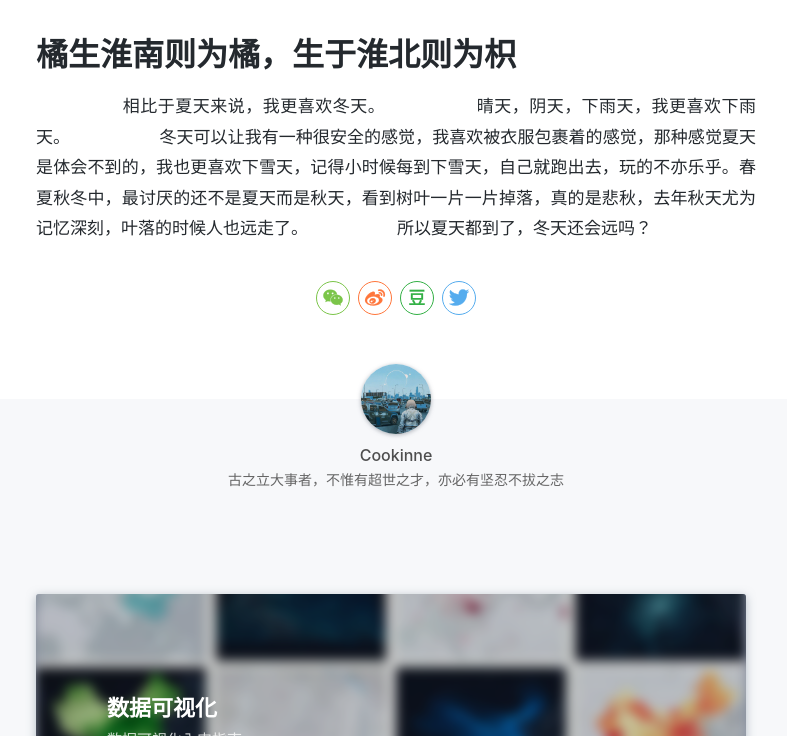
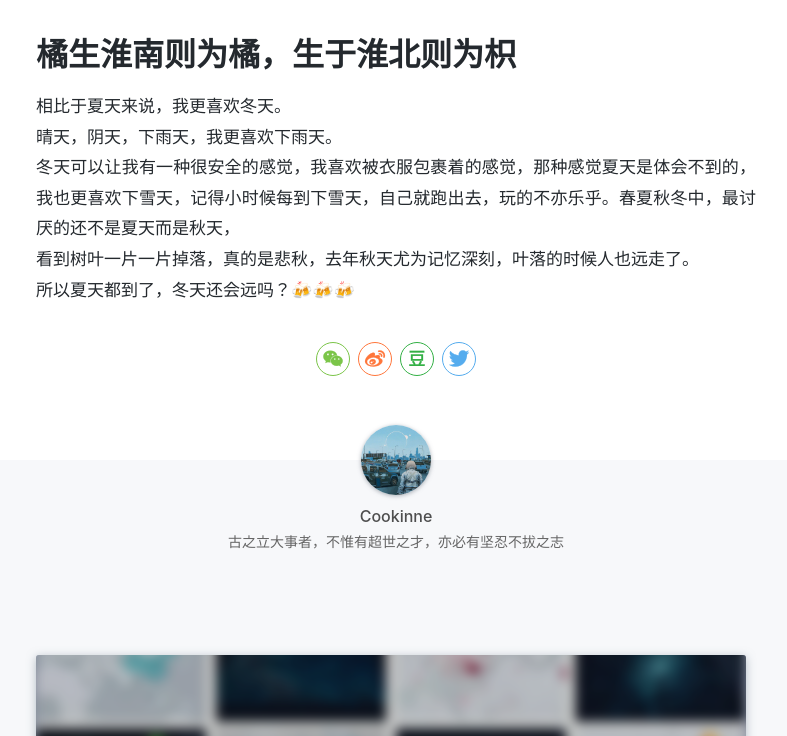
Before and after one commit to Cookinne/Cookinne.github.io, a Jekyll site: the page built from _posts/2022-07-10-杂记.md, in a window 1280 px wide and 900 px high, scrolled down 300 px, cut to the strip 164-900 px from the top of the window. Shown: the whole strip, without its empty margins (244-1031 px from the left). Built offline with Jekyll 4.4.1, drawn with Linux system fonts in a browser that asks for light colours; nearby versions of some CDN libraries; a style sheet for code colours, icons or effects is not loaded; part of the change alters nothing that is shown.

Commit message:
update post

```diff
--- a/_posts/2022-07-10-杂记.md
+++ b/_posts/2022-07-10-杂记.md
@@ -9,7 +9,13 @@ tags: 杂记
 ---
 # 橘生淮南则为橘，生于淮北则为枳
 
-&emsp; &emsp; &emsp; &emsp; 相比于夏天来说，我更喜欢冬天。
-&emsp; &emsp; &emsp; &emsp; 晴天，阴天，下雨天，我更喜欢下雨天。
-&emsp; &emsp; &emsp; &emsp; 冬天可以让我有一种很安全的感觉，我喜欢被衣服包裹着的感觉，那种感觉夏天是体会不到的，我也更喜欢下雪天，记得小时候每到下雪天，自己就跑出去，玩的不亦乐乎。春夏秋冬中，最讨厌的还不是夏天而是秋天，看到树叶一片一片掉落，真的是悲秋，去年秋天尤为记忆深刻，叶落的时候人也远走了。
-&emsp; &emsp; &emsp; &emsp; 所以夏天都到了，冬天还会远吗？
+相比于夏天来说，我更喜欢冬天。
+<br />
+晴天，阴天，下雨天，我更喜欢下雨天。
+<br />
+冬天可以让我有一种很安全的感觉，我喜欢被衣服包裹着的感觉，那种感觉夏天是体会不到的，我也更喜欢下雪天，记得小时候每到下雪天，自己就跑出去，玩的不亦乐乎。春夏秋冬中，最讨厌的还不是夏天而是秋天，
+<br />
+看到树叶一片一片掉落，真的是悲秋，去年秋天尤为记忆深刻，叶落的时候人也远走了。
+<br />
+所以夏天都到了，冬天还会远吗？🍻🍻🍻
+<br />
```
